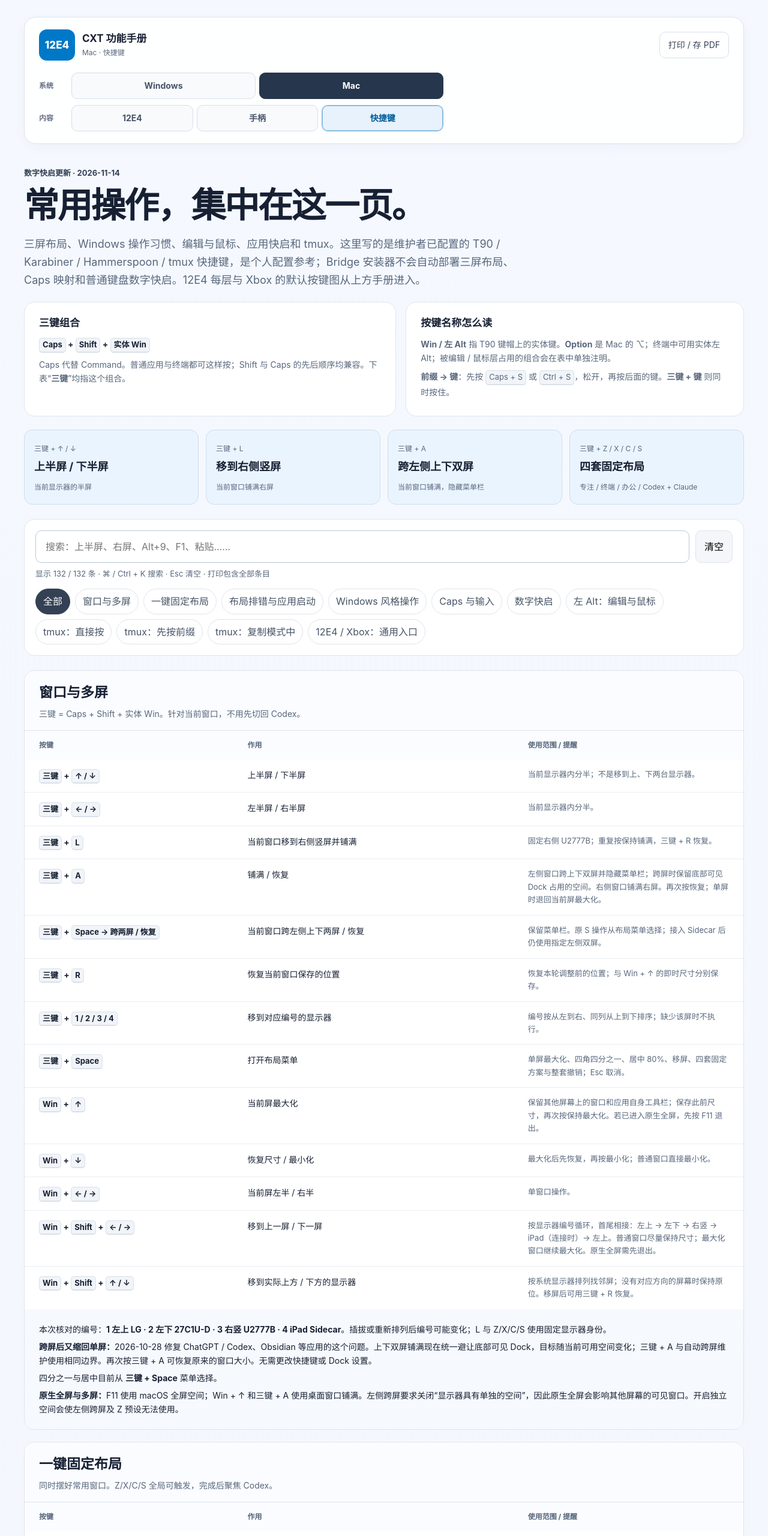
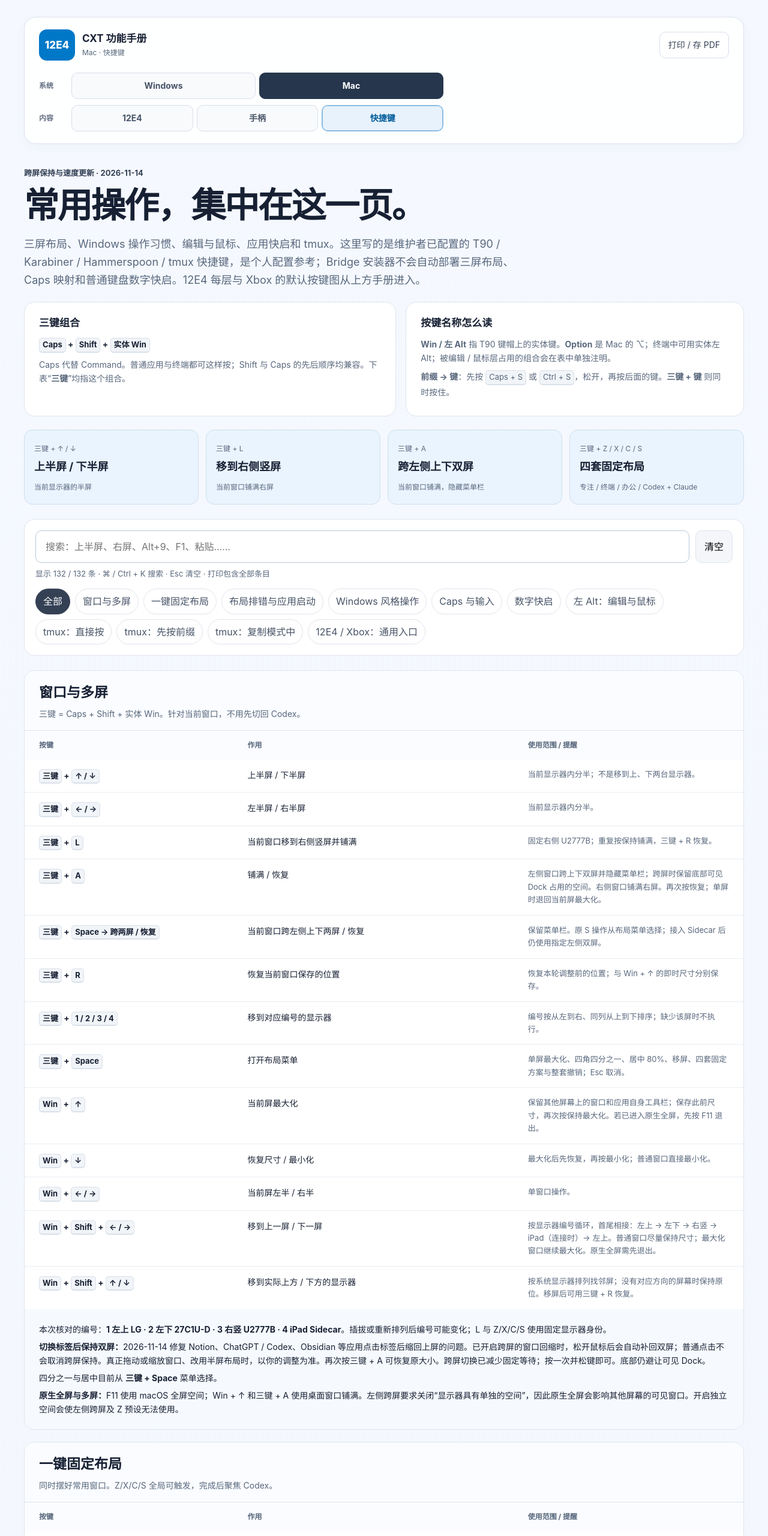
Before and after one commit to zhangyu0806/CXT12E4-Bridge, a plain HTML site: page docs/cxt12e4-manual/mac/shortcuts.html in a window 1280 px wide. Shown: the top 2560 px of the page at 60% size. Drawn offline with Linux system fonts and the light colour scheme.

Commit message:
Fix dual-screen persistence on tab clicks and speed up spanning
Keep registered spans after ordinary tab clicks and mouse jitter while honoring real window drags and explicit layouts. Reduce hover and verification waits, position the pointer before tagged movement, and verify hidden menu bars asynchronously without a fixed initial delay.

Validation: 224 isolated Hammerspoon checks, manual navigation/layer checks, and programmatic Notion tab-switch and restore tests. Physical keyboard validation remains separate. Update the Mac manual and portable integration instructions.

```diff
--- a/docs/cxt12e4-manual/mac/shortcuts.html
+++ b/docs/cxt12e4-manual/mac/shortcuts.html
@@ -1,7 +1,7 @@
 <!doctype html>
 <html lang="zh-CN"><head>
 <meta charset="utf-8"><meta name="viewport" content="width=device-width,initial-scale=1">
-<meta name="configuration-revision" content="20261114-fixed-prefix">
+<meta name="configuration-revision" content="20261114-span-tabs">
 <meta name="color-scheme" content="light">
 <title>我的快捷键总表 · CXT12E4 Mac 使用手册</title>
 <style>
@@ -19,7 +19,7 @@
     <div class="manual-choice-row"><span class="manual-choice-label" id="sectionLabel">内容</span><div class="section-nav" role="group" aria-labelledby="sectionLabel"><a data-manual-section="keyboard" href="index.html?device=keyboard">12E4</a><a data-manual-section="xbox" href="index.html?device=xbox">手柄</a><a data-manual-section="shortcuts" href="shortcuts.html" aria-current="true">快捷键</a></div></div>
   </nav>
 </header>
-<div class="hero"><div class="eyebrow">数字快启更新 · 2026-11-14</div><h1>常用操作，集中在这一页。</h1><p class="lead">三屏布局、Windows 操作习惯、编辑与鼠标、应用快启和 tmux。这里写的是维护者已配置的 T90 / Karabiner / Hammerspoon / tmux 快捷键，是个人配置参考；Bridge 安装器不会自动部署三屏布局、Caps 映射和普通键盘数字快启。12E4 每层与 Xbox 的默认按键图从上方手册进入。</p></div>
+<div class="hero"><div class="eyebrow">跨屏保持与速度更新 · 2026-11-14</div><h1>常用操作，集中在这一页。</h1><p class="lead">三屏布局、Windows 操作习惯、编辑与鼠标、应用快启和 tmux。这里写的是维护者已配置的 T90 / Karabiner / Hammerspoon / tmux 快捷键，是个人配置参考；Bridge 安装器不会自动部署三屏布局、Caps 映射和普通键盘数字快启。12E4 每层与 Xbox 的默认按键图从上方手册进入。</p></div>
 <div class="legend"><article><h2>三键组合</h2><p class="prefix"><kbd>Caps</kbd> + <kbd>Shift</kbd> + <kbd>实体 Win</kbd></p><p>Caps 代替 Command。普通应用与终端都可这样按；Shift 与 Caps 的先后顺序均兼容。下表“<b>三键</b>”均指这个组合。</p></article><article><h2>按键名称怎么读</h2><p><b>Win / 左 Alt</b> 指 T90 键帽上的实体键。<b>Option</b> 是 Mac 的 ⌥；终端中可用实体左 Alt；被编辑 / 鼠标层占用的组合会在表中单独注明。</p><p><b>前缀 → 键</b>：先按 <kbd>Caps + S</kbd> 或 <kbd>Ctrl + S</kbd>，松开，再按后面的键。<b>三键 + 键</b> 则同时按住。</p></article></div>
 <div class="favorites" aria-label="常用布局"><a class="favorite" href="#layouts"><small>三键 + ↑ / ↓</small><b>上半屏 / 下半屏</b><small>当前显示器的半屏</small></a><a class="favorite" href="#layouts"><small>三键 + L</small><b>移到右侧竖屏</b><small>当前窗口铺满右屏</small></a><a class="favorite" href="#layouts"><small>三键 + A</small><b>跨左侧上下双屏</b><small>当前窗口铺满，隐藏菜单栏</small></a><a class="favorite" href="#presets"><small>三键 + Z / X / C / S</small><b>四套固定布局</b><small>专注 / 终端 / 办公 / Codex + Claude</small></a></div>
 <div class="search-box"><div class="search-line"><input id="searchInput" type="search" aria-label="搜索所有快捷键" placeholder="搜索：上半屏、右屏、Alt+9、F1、粘贴……"><button type="button" id="clearButton">清空</button></div><p class="search-meta"><span id="resultCount" aria-live="polite"></span> · ⌘ / Ctrl + K 搜索 · Esc 清空 · 打印包含全部条目</p><div class="categories" aria-label="快捷键分类"><button type="button" data-filter="all" aria-pressed="true">全部</button><button type="button" data-filter="layouts" aria-pressed="false">窗口与多屏</button><button type="button" data-filter="presets" aria-pressed="false">一键固定布局</button><button type="button" data-filter="layout-readiness" aria-pressed="false">布局排错与应用启动</button><button type="button" data-filter="system" aria-pressed="false">Windows 风格操作</button><button type="button" data-filter="caps" aria-pressed="false">Caps 与输入</button><button type="button" data-filter="launch" aria-pressed="false">数字快启</button><button type="button" data-filter="edit" aria-pressed="false">左 Alt：编辑与鼠标</button><button type="button" data-filter="tmux-direct" aria-pressed="false">tmux：直接按</button><button type="button" data-filter="tmux-prefix" aria-pressed="false">tmux：先按前缀</button><button type="button" data-filter="tmux-copy" aria-pressed="false">tmux：复制模式中</button><button type="button" data-filter="cxt" aria-pressed="false">12E4 / Xbox：通用入口</button></div></div>
@@ -37,7 +37,7 @@
 <tr data-shortcut><th scope="row"><kbd>Win</kbd> + <kbd>← / →</kbd></th><td>当前屏左半 / 右半</td><td>单窗口操作。</td></tr>
 <tr data-shortcut><th scope="row"><kbd>Win</kbd> + <kbd>Shift</kbd> + <kbd>← / →</kbd></th><td>移到上一屏 / 下一屏</td><td>按显示器编号循环，首尾相接：左上 → 左下 → 右竖 → iPad（连接时）→ 左上。普通窗口尽量保持尺寸；最大化窗口继续最大化。原生全屏需先退出。</td></tr>
 <tr data-shortcut><th scope="row"><kbd>Win</kbd> + <kbd>Shift</kbd> + <kbd>↑ / ↓</kbd></th><td>移到实际上方 / 下方的显示器</td><td>按系统显示器排列找邻屏；没有对应方向的屏幕时保持原位。移屏后可用三键 + R 恢复。</td></tr>
-</tbody></table><div class="more"><p>本次核对的编号：<b>1 左上 LG · 2 左下 27C1U-D · 3 右竖 U2777B · 4 iPad Sidecar</b>。插拔或重新排列后编号可能变化；L 与 Z/X/C/S 使用固定显示器身份。</p><p><b>跨屏后又缩回单屏：</b>2026-10-28 修复 ChatGPT / Codex、Obsidian 等应用的这个问题。上下双屏铺满现在统一避让底部可见 Dock，目标随当前可用空间变化；三键 + A 与自动跨屏维护使用相同边界。再次按三键 + A 可恢复原来的窗口大小。无需更改快捷键或 Dock 设置。</p><p>四分之一与居中目前从 <b>三键 + Space</b> 菜单选择。</p><p><b>原生全屏与多屏：</b>F11 使用 macOS 全屏空间；Win + ↑ 和三键 + A 使用桌面窗口铺满。左侧跨屏要求关闭“显示器具有单独的空间”，因此原生全屏会影响其他屏幕的可见窗口。开启独立空间会使左侧跨屏及 Z 预设无法使用。</p></div></section>
+</tbody></table><div class="more"><p>本次核对的编号：<b>1 左上 LG · 2 左下 27C1U-D · 3 右竖 U2777B · 4 iPad Sidecar</b>。插拔或重新排列后编号可能变化；L 与 Z/X/C/S 使用固定显示器身份。</p><p><b>切换标签后保持双屏：</b>2026-11-14 修复 Notion、ChatGPT / Codex、Obsidian 等应用点击标签后缩回上屏的问题。已开启跨屏的窗口回缩时，松开鼠标后会自动补回双屏；普通点击不会取消跨屏保持。真正拖动或缩放窗口、改用半屏布局时，以你的调整为准。再次按三键 + A 可恢复原大小。跨屏切换已减少固定等待；按一次并松键即可。底部仍避让可见 Dock。</p><p>四分之一与居中目前从 <b>三键 + Space</b> 菜单选择。</p><p><b>原生全屏与多屏：</b>F11 使用 macOS 全屏空间；Win + ↑ 和三键 + A 使用桌面窗口铺满。左侧跨屏要求关闭“显示器具有单独的空间”，因此原生全屏会影响其他屏幕的可见窗口。开启独立空间会使左侧跨屏及 Z 预设无法使用。</p></div></section>
 <section class="section" id="presets"><header class="section-head"><h2>一键固定布局</h2><p>同时摆好常用窗口。Z/X/C/S 全局可触发，完成后聚焦 Codex。</p></header><table class="shortcut-table"><thead><tr><th scope="col">按键</th><th scope="col">作用</th><th scope="col">使用范围 / 提醒</th></tr></thead><tbody>
 <tr data-shortcut><th scope="row"><kbd>三键</kbd> + <kbd>Z</kbd></th><td>跨屏专注</td><td>Codex 跨左侧上下双屏；Notion 铺满右侧竖屏。</td></tr>
 <tr data-shortcut><th scope="row"><kbd>三键</kbd> + <kbd>X</kbd></th><td>终端开发</td><td>左上 Codex；左下 Ghostty；右侧 Safari。</td></tr>
@@ -177,7 +177,7 @@
 <tr data-shortcut><th scope="row"><kbd>Xbox RT + L3</kbd></th><td>当前层专用动作</td><td>按住 RT，再按左摇杆：Codex 聚焦输入框、tmux 缩放 pane、Notion 快速搜索；L3 单按仍打开设置。</td></tr>
 <tr data-shortcut><th scope="row"><kbd>Xbox Menu ≡ 短按 / 长按</kbd></th><td>任务与会话面板 / 暂停或恢复手柄</td><td>长按约 0.85 秒；完整映射见手柄页。</td></tr>
 </tbody></table><div class="more"><p><a href="index.html?device=keyboard&amp;layer=1">12E4 完整八层按键与旋钮图 →</a>　<a href="index.html?device=xbox&amp;layer=1">Xbox 完整八层按键图 →</a></p><p>短按、长按、键 12 组合与旋钮操作互斥；重叠输入取消后，松开全部键再操作。切任务时会唤回目标应用，已有跨屏窗口由窗口管理配置维护。</p></div></section></div><p id="empty" hidden>没有匹配的快捷键。试试动作名称，或切回“全部”。</p>
-<footer><p>数字快启更新：2026-11-14，修正 Finder 固定占位：前四项保持固定，其余从 Dock 排除已固定应用后依次填入 5–0；当前 5 为 Dia。Caps、Fn 和更新后的 12E4 Bridge 使用同一解析器。移屏顺序更新：2026-11-06，Win + Shift + 左 / 右改为按显示器编号循环到上一屏 / 下一屏；上 / 下继续按真实方向移屏。跨屏稳定性更新：2026-10-28，三键 + A 的上下双屏目标统一适配底部可见 Dock 边界，修复 ChatGPT / Codex、Obsidian 等应用跨屏后回滚；固定布局与跨屏维护使用相同边界。全屏说明更新：2026-10-22，补充 F11 在共享空间下对其他屏幕的影响，以及 Win + ↑ 单屏最大化的区别。布局稳定性更新：2026-10-22，修复原生全屏窗口准备、松键计时、有限唤回重试与全屏撤销恢复，补充应用未启动和无窗口状态的说明。固定布局更新：2026-10-22，新增 S：左上 Codex、左下 Claude 桌面版、右侧 Notion；原 S 的单窗口跨两屏操作保留在布局菜单。此前 2026-10-21 的 5–10 固定清单已改为跟随 Dock。其余快捷键沿用 2026-10-20 核对结果。依据本机启用的 Karabiner、Hammerspoon、Ghostty、tmux 和 12E4 Bridge 配置整理；应用名称与数字快启以这次核对为准。</p><p>窗口的“铺满”指桌面窗口最大化。显示器断开、应用窗口不可调整或权限不足时可能无法执行；右屏与四套固定布局按显示器身份定位。实体按键是否顺手仍以实际使用为准。</p></footer>
+<footer><p>跨屏保持与速度更新：2026-11-14，区分标签点击和真实拖窗，修复普通点击取消跨屏保持；减少跨屏定位和菜单栏准备的等待，保留鼠标接管及尺寸检查。数字快启更新：2026-11-14，修正 Finder 固定占位：前四项保持固定，其余从 Dock 排除已固定应用后依次填入 5–0；当前 5 为 Dia。Caps、Fn 和更新后的 12E4 Bridge 使用同一解析器。移屏顺序更新：2026-11-06，Win + Shift + 左 / 右改为按显示器编号循环到上一屏 / 下一屏；上 / 下继续按真实方向移屏。跨屏稳定性更新：2026-10-28，三键 + A 的上下双屏目标统一适配底部可见 Dock 边界，修复 ChatGPT / Codex、Obsidian 等应用跨屏后回滚；固定布局与跨屏维护使用相同边界。全屏说明更新：2026-10-22，补充 F11 在共享空间下对其他屏幕的影响，以及 Win + ↑ 单屏最大化的区别。布局稳定性更新：2026-10-22，修复原生全屏窗口准备、松键计时、有限唤回重试与全屏撤销恢复，补充应用未启动和无窗口状态的说明。固定布局更新：2026-10-22，新增 S：左上 Codex、左下 Claude 桌面版、右侧 Notion；原 S 的单窗口跨两屏操作保留在布局菜单。此前 2026-10-21 的 5–10 固定清单已改为跟随 Dock。其余快捷键沿用 2026-10-20 核对结果。依据本机启用的 Karabiner、Hammerspoon、Ghostty、tmux 和 12E4 Bridge 配置整理；应用名称与数字快启以这次核对为准。</p><p>窗口的“铺满”指桌面窗口最大化。显示器断开、应用窗口不可调整或权限不足时可能无法执行；右屏与四套固定布局按显示器身份定位。实体按键是否顺手仍以实际使用为准。</p></footer>
 </main><script src="../manual-navigation.js?v=20261022-platform-sections"></script>
 <script>
 const input=document.getElementById('searchInput'), sections=[...document.querySelectorAll('.section')], rows=[...document.querySelectorAll('tbody tr[data-shortcut]')], filters=[...document.querySelectorAll('[data-filter]')];
```
Also changed, not shown: 10 other files.
